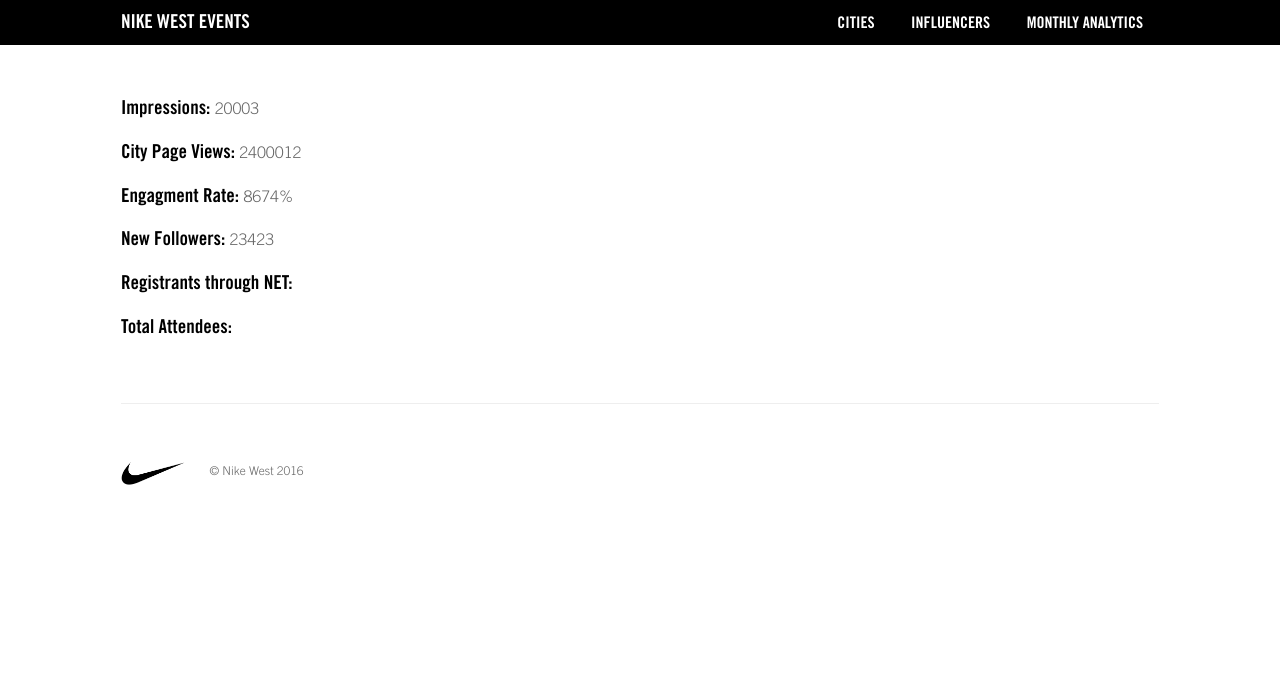
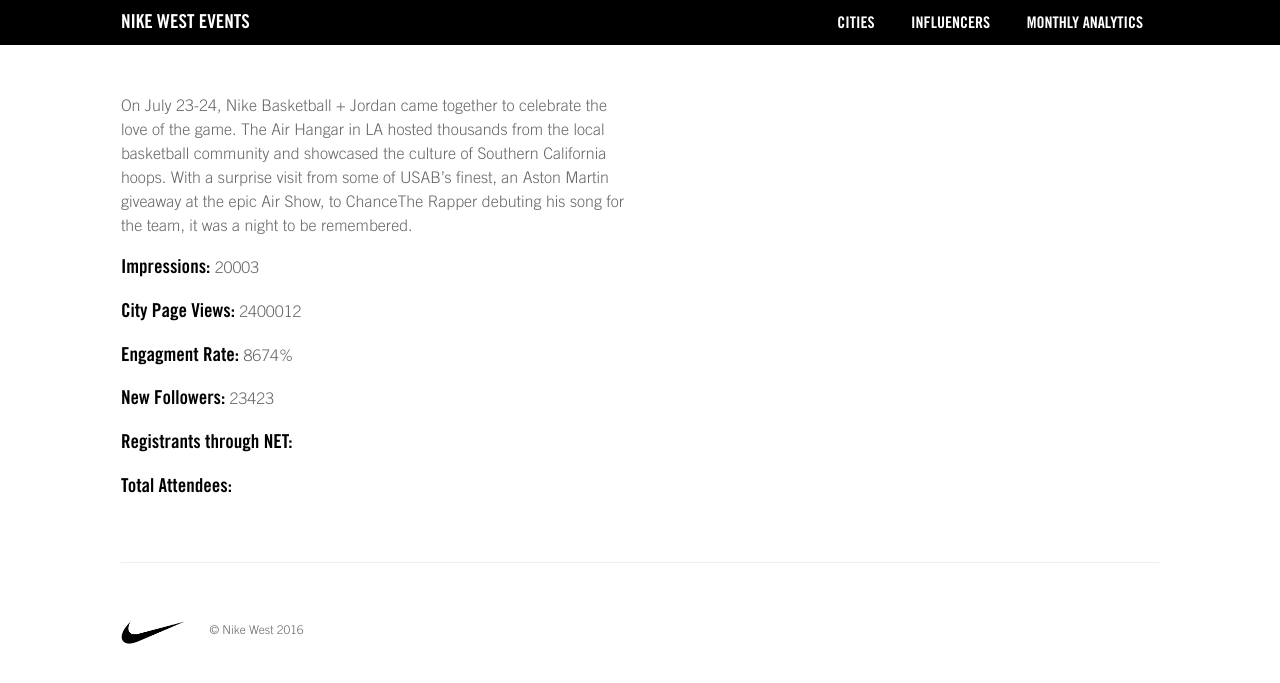
Before and after one commit to PHironaka/bream, a Jekyll site: the page built from _stats/october-2016.markdown, in a window 1280 px wide. Shown: the top 683 px of the page. Built offline with Jekyll 4.4.1, drawn with Linux system fonts in a browser that asks for light colours; a script that is not in the unit is left out.

Commit message:
Updated October 2016

```diff
--- a/_stats/october-2016.markdown
+++ b/_stats/october-2016.markdown
@@ -7,3 +7,5 @@
 new-followers: 23423
 layout: analytics
 ---
+
+On July 23-24, Nike Basketball + Jordan came together to celebrate the love of the game. The Air Hangar in LA hosted thousands from the local basketball community and showcased the culture of Southern California hoops. With a surprise visit from some of USAB’s finest, an Aston Martin giveaway at the epic Air Show, to ChanceThe Rapper debuting his song for the team, it was a night to be remembered.
```
